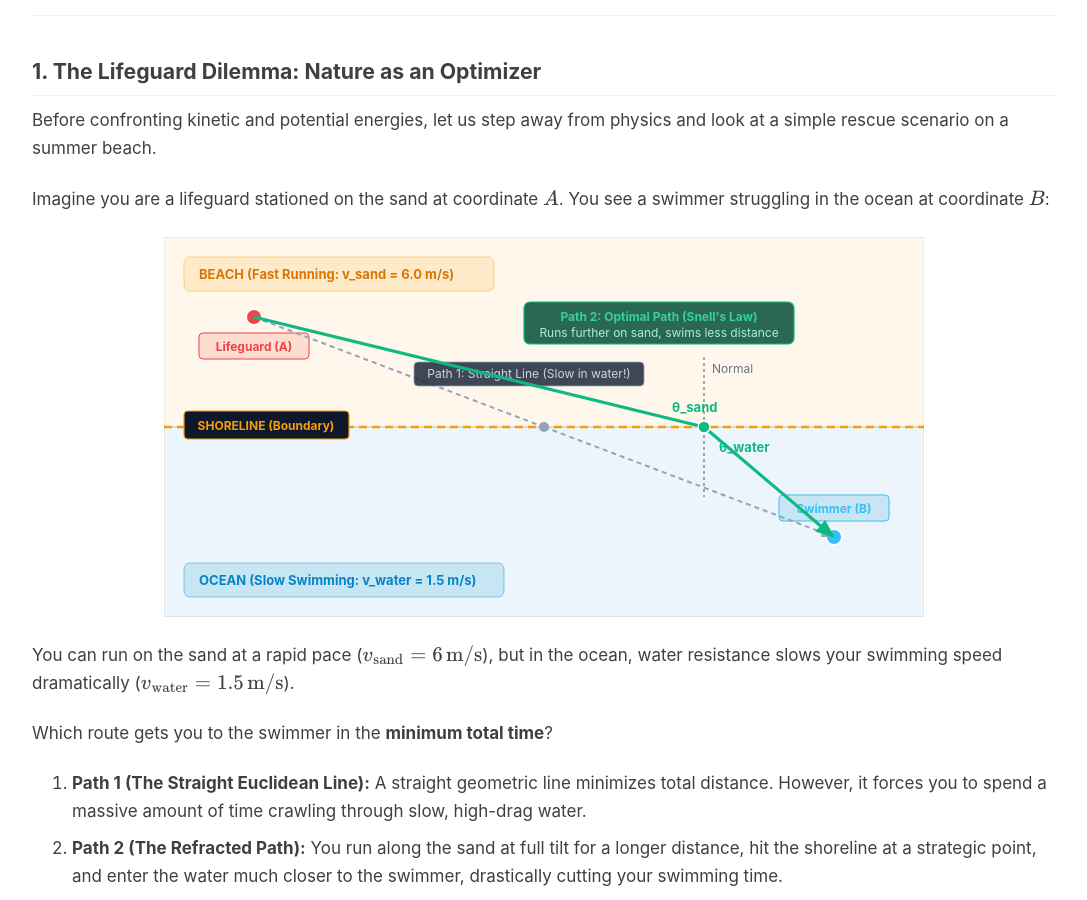
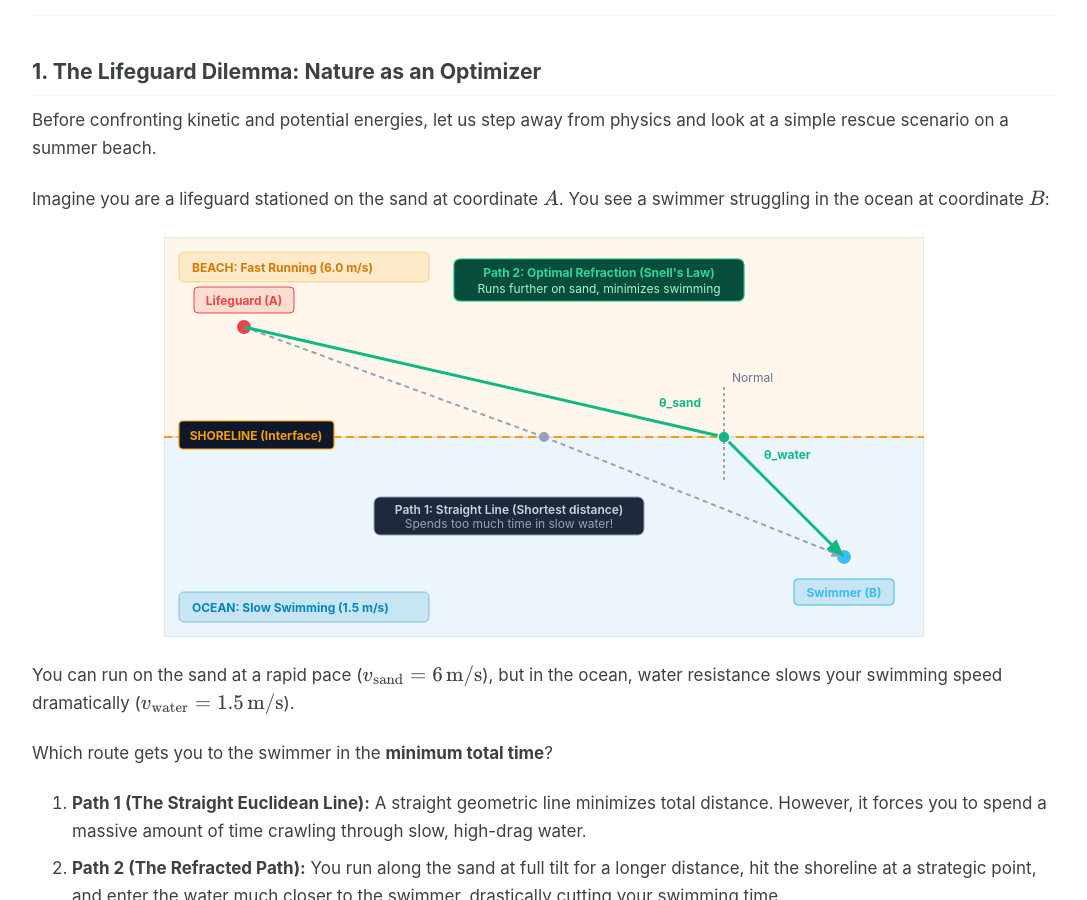
Before and after one commit to marsset/marsset.github.io, a Jekyll site: the page built from _posts/2026-11-13-why-lagrangian-t-minus-u.markdown, in a window 1280 px wide and 900 px high, scrolled down 1030 px. Shown: the whole window, without its empty margins (96-1183 px from the left). Built offline with Jekyll 4.4.1, drawn with Linux system fonts in a browser that asks for light colours; cached includes are drawn as plain includes; formulas are drawn with MathJax 3.

Commit message:
style(math): eliminate all line-text collisions in lifeguard refraction SVG

```diff
--- a/_posts/2026-11-13-why-lagrangian-t-minus-u.markdown
+++ b/_posts/2026-11-13-why-lagrangian-t-minus-u.markdown
@@ -39,7 +39,7 @@ Before confronting kinetic and potential energies, let us step away from physics
 
 Imagine you are a lifeguard stationed on the sand at coordinate $A$. You see a swimmer struggling in the ocean at coordinate $B$:
 
-<svg viewBox="0 0 760 380" width="100%" style="max-width: 760px; display: block; margin: 24px auto;" xmlns="http://www.w3.org/2000/svg">
+<svg viewBox="0 0 760 400" width="100%" style="max-width: 760px; display: block; margin: 24px auto;" xmlns="http://www.w3.org/2000/svg">
   <defs>
     <!-- Arrow marker for Path 1 (Straight line) -->
     <marker id="arrow-gray" viewBox="0 0 10 10" refX="6" refY="5" markerWidth="6" markerHeight="6" orient="auto-start-reverse">
@@ -52,60 +52,61 @@ Imagine you are a lifeguard stationed on the sand at coordinate $A$. You see a s
   </defs>
 
   <!-- Region 1: Beach / Sand (Top) -->
-  <rect x="0" y="0" width="760" height="190" fill="#f59e0b" fill-opacity="0.08" stroke="currentColor" stroke-opacity="0.15" stroke-width="1"/>
+  <rect x="0" y="0" width="760" height="200" fill="#f59e0b" fill-opacity="0.08" stroke="currentColor" stroke-opacity="0.15" stroke-width="1"/>
   <!-- Region 2: Ocean / Water (Bottom) -->
-  <rect x="0" y="190" width="760" height="190" fill="#0284c7" fill-opacity="0.08" stroke="currentColor" stroke-opacity="0.15" stroke-width="1"/>
+  <rect x="0" y="200" width="760" height="200" fill="#0284c7" fill-opacity="0.08" stroke="currentColor" stroke-opacity="0.15" stroke-width="1"/>
 
-  <!-- Shoreline (Boundary Interface) -->
-  <line x1="0" y1="190" x2="760" y2="190" stroke="#f59e0b" stroke-width="2.5" stroke-dasharray="8,5"/>
-  <rect x="20" y="174" width="165" height="28" rx="4" fill="#0f172a" stroke="#f59e0b" stroke-width="1.2"/>
-  <text x="102" y="193" text-anchor="middle" font-size="12.0" font-weight="700" fill="#f59e0b">SHORELINE (Boundary)</text>
+  <!-- Shoreline (Boundary Interface at y = 200) -->
+  <line x1="0" y1="200" x2="760" y2="200" stroke="#f59e0b" stroke-width="2" stroke-dasharray="8,5"/>
+  <rect x="15" y="184" width="155" height="28" rx="4" fill="#0f172a" stroke="#f59e0b" stroke-width="1.2"/>
+  <text x="92" y="203" text-anchor="middle" font-size="12.0" font-weight="700" fill="#f59e0b">SHORELINE (Interface)</text>
 
   <!-- Environment Badges -->
-  <rect x="20" y="20" width="310" height="34" rx="6" fill="#f59e0b" fill-opacity="0.15" stroke="#f59e0b" stroke-opacity="0.4" stroke-width="1"/>
-  <text x="35" y="42" font-size="13.0" font-weight="700" fill="#d97706">BEACH (Fast Running: v_sand = 6.0 m/s)</text>
+  <rect x="15" y="15" width="250" height="30" rx="5" fill="#f59e0b" fill-opacity="0.15" stroke="#f59e0b" stroke-opacity="0.4" stroke-width="1"/>
+  <text x="28" y="35" font-size="12.0" font-weight="700" fill="#d97706">BEACH: Fast Running (6.0 m/s)</text>
 
-  <rect x="20" y="326" width="320" height="34" rx="6" fill="#0284c7" fill-opacity="0.15" stroke="#0284c7" stroke-opacity="0.4" stroke-width="1"/>
-  <text x="35" y="348" font-size="13.0" font-weight="700" fill="#0284c7">OCEAN (Slow Swimming: v_water = 1.5 m/s)</text>
+  <rect x="15" y="355" width="250" height="30" rx="5" fill="#0284c7" fill-opacity="0.15" stroke="#0284c7" stroke-opacity="0.4" stroke-width="1"/>
+  <text x="28" y="375" font-size="12.0" font-weight="700" fill="#0284c7">OCEAN: Slow Swimming (1.5 m/s)</text>
 
-  <!-- Lifeguard (A) at (90, 80) -->
-  <circle cx="90" cy="80" r="8" fill="#ef4444" stroke="#ffffff" stroke-width="2"/>
-  <rect x="35" y="96" width="110" height="26" rx="4" fill="#ef4444" fill-opacity="0.15" stroke="#ef4444" stroke-width="1"/>
-  <text x="90" y="114" text-anchor="middle" font-size="12.0" font-weight="700" fill="#ef4444">Lifeguard (A)</text>
+  <!-- Lifeguard (A) at (80, 90) -->
+  <circle cx="80" cy="90" r="8" fill="#ef4444" stroke="#ffffff" stroke-width="2"/>
+  <rect x="30" y="50" width="100" height="26" rx="4" fill="#ef4444" fill-opacity="0.15" stroke="#ef4444" stroke-width="1"/>
+  <text x="80" y="68" text-anchor="middle" font-size="12.0" font-weight="700" fill="#ef4444">Lifeguard (A)</text>
 
-  <!-- Swimmer (B) at (670, 300) -->
-  <circle cx="670" cy="300" r="8" fill="#38bdf8" stroke="#ffffff" stroke-width="2"/>
-  <rect x="615" y="258" width="110" height="26" rx="4" fill="#0284c7" fill-opacity="0.15" stroke="#38bdf8" stroke-width="1"/>
-  <text x="670" y="276" text-anchor="middle" font-size="12.0" font-weight="700" fill="#38bdf8">Swimmer (B)</text>
+  <!-- Swimmer (B) at (680, 320) -->
+  <circle cx="680" cy="320" r="8" fill="#38bdf8" stroke="#ffffff" stroke-width="2"/>
+  <rect x="630" y="342" width="100" height="26" rx="4" fill="#0284c7" fill-opacity="0.15" stroke="#38bdf8" stroke-width="1"/>
+  <text x="680" y="360" text-anchor="middle" font-size="12.0" font-weight="700" fill="#38bdf8">Swimmer (B)</text>
 
   <!-- PATH 1: Straight Line (Suboptimal Euclidean path) -->
-  <!-- Crosses shoreline at x = 380 -->
-  <line x1="90" y1="80" x2="380" y2="190" stroke="#94a3b8" stroke-width="2" stroke-dasharray="5,4"/>
-  <line x1="380" y1="190" x2="665" y2="298" stroke="#94a3b8" stroke-width="2" stroke-dasharray="5,4" marker-end="url(#arrow-gray)"/>
-  <circle cx="380" cy="190" r="5" fill="#94a3b8"/>
-  <rect x="250" y="125" width="230" height="24" rx="4" fill="#1e293b" fill-opacity="0.85" stroke="#94a3b8" stroke-width="0.8"/>
-  <text x="365" y="141" text-anchor="middle" font-size="12.0" fill="#cbd5e1">Path 1: Straight Line (Slow in water!)</text>
+  <line x1="80" y1="90" x2="380" y2="200" stroke="#94a3b8" stroke-width="2" stroke-dasharray="5,4"/>
+  <line x1="380" y1="200" x2="675" y2="318" stroke="#94a3b8" stroke-width="2" stroke-dasharray="5,4" marker-end="url(#arrow-gray)"/>
+  <circle cx="380" cy="200" r="5" fill="#94a3b8"/>
+
+  <!-- Path 1 Badge (Placed cleanly in open water zone without line crossings) -->
+  <rect x="210" y="260" width="270" height="38" rx="6" fill="#1e293b" stroke="#94a3b8" stroke-width="1"/>
+  <text x="345" y="277" text-anchor="middle" font-size="12.0" font-weight="600" fill="#cbd5e1">Path 1: Straight Line (Shortest distance)</text>
+  <text x="345" y="291" text-anchor="middle" font-size="12.0" fill="#94a3b8">Spends too much time in slow water!</text>
 
   <!-- PATH 2: Optimal Refraction Path -->
-  <!-- Crosses shoreline at x = 540 -->
-  <!-- Normal line at x = 540 -->
-  <line x1="540" y1="120" x2="540" y2="260" stroke="#64748b" stroke-width="1.2" stroke-dasharray="3,3"/>
-  <text x="548" y="136" font-size="12.0" fill="#64748b">Normal</text>
+  <!-- Running on sand: (80, 90) -> (560, 200) -->
+  <line x1="80" y1="90" x2="560" y2="200" stroke="#10b981" stroke-width="3"/>
+  <!-- Swimming in ocean: (560, 200) -> (675" y2="315) -->
+  <line x1="560" y1="200" x2="675" y2="315" stroke="#10b981" stroke-width="3" marker-end="url(#arrow-green)"/>
+  <circle cx="560" cy="200" r="6" fill="#10b981" stroke="#ffffff" stroke-width="1.5"/>
 
-  <!-- Running on sand: (90, 80) -> (540, 190) -->
-  <line x1="90" y1="80" x2="540" y2="190" stroke="#10b981" stroke-width="3.2"/>
-  <!-- Swimming in ocean: (540, 190) -> (670, 300) -->
-  <line x1="540" y1="190" x2="665" y2="296" stroke="#10b981" stroke-width="3.2" marker-end="url(#arrow-green)"/>
-  <circle cx="540" cy="190" r="6" fill="#10b981" stroke="#ffffff" stroke-width="1.5"/>
+  <!-- Path 2 Badge (Placed cleanly in open sand zone without line crossings) -->
+  <rect x="290" y="22" width="290" height="42" rx="6" fill="#064e3b" stroke="#10b981" stroke-width="1.2"/>
+  <text x="435" y="40" text-anchor="middle" font-size="12.0" font-weight="700" fill="#34d399">Path 2: Optimal Refraction (Snell's Law)</text>
+  <text x="435" y="56" text-anchor="middle" font-size="12.0" fill="#a7f3d0">Runs further on sand, minimizes swimming</text>
 
-  <!-- Angle annotations -->
-  <text x="508" y="175" font-size="13.0" font-weight="700" fill="#10b981">&theta;_sand</text>
-  <text x="555" y="215" font-size="13.0" font-weight="700" fill="#10b981">&theta;_water</text>
+  <!-- Normal Line at Entry Point (x = 560, stops before crossing Path 1) -->
+  <line x1="560" y1="150" x2="560" y2="245" stroke="#64748b" stroke-width="1.2" stroke-dasharray="3,3"/>
+  <text x="568" y="145" font-size="12.0" fill="#64748b">Normal</text>
 
-  <!-- Path 2 Badge -->
-  <rect x="360" y="65" width="270" height="42" rx="6" fill="#064e3b" fill-opacity="0.85" stroke="#10b981" stroke-width="1.2"/>
-  <text x="495" y="84" text-anchor="middle" font-size="12.0" font-weight="700" fill="#34d399">Path 2: Optimal Path (Snell's Law)</text>
-  <text x="495" y="100" text-anchor="middle" font-size="12.0" fill="#a7f3d0">Runs further on sand, swims less distance</text>
+  <!-- Angle annotations (Carefully placed in clear zones) -->
+  <text x="495" y="170" font-size="12.0" font-weight="700" fill="#10b981">&theta;_sand</text>
+  <text x="600" y="222" font-size="12.0" font-weight="700" fill="#10b981">&theta;_water</text>
 </svg>
 
 You can run on the sand at a rapid pace ($v_{\text{sand}} = 6\,\text{m/s}$), but in the ocean, water resistance slows your swimming speed dramatically ($v_{\text{water}} = 1.5\,\text{m/s}$).
```
